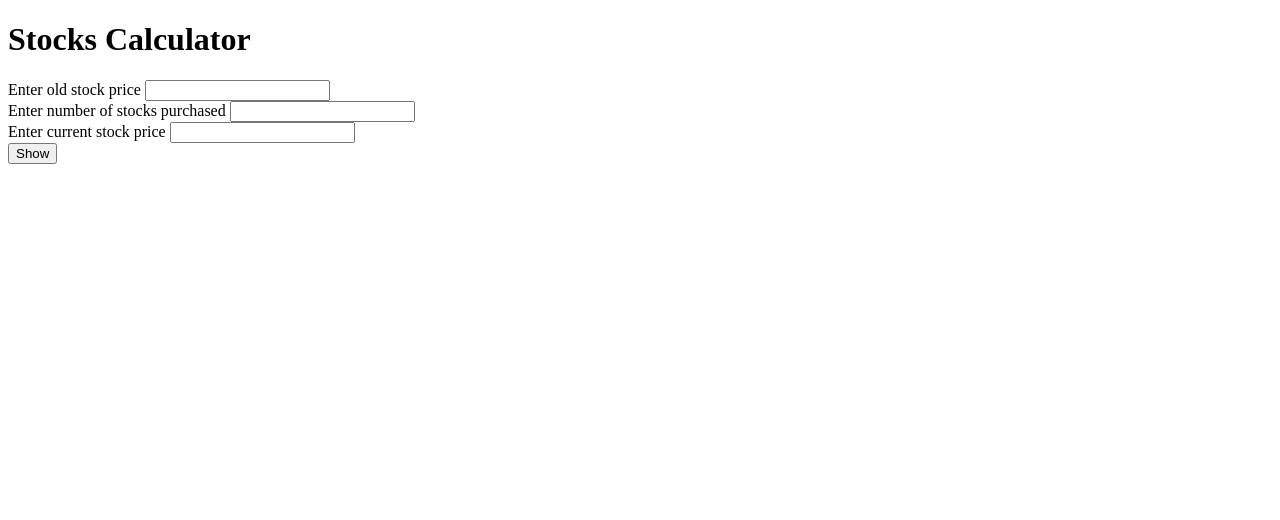
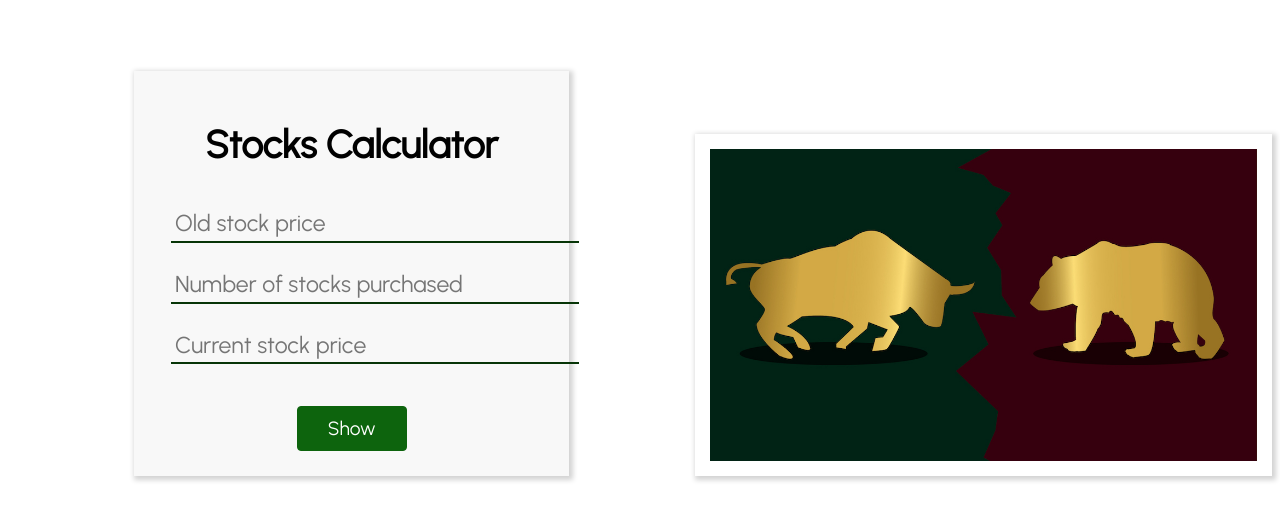
Before and after one commit to shivanigangadharan/stocks, a plain HTML site: page index.html in a window 1280 px wide. Drawn offline with Linux system fonts and the light colour scheme.

Commit message:
style: css done+corner cases

```diff
--- a/index.html
+++ b/index.html
@@ -7,27 +7,34 @@
     <title> Stocks Calculator</title>
     <meta name="viewport" content="width=device-width, initial-scale=1">
     <link rel="stylesheet" type="text/css" media="screen" href="style.css" />
+    <link rel="preconnect" href="https://fonts.googleapis.com">
+    <link rel="preconnect" href="https://fonts.gstatic.com" crossorigin>
+    <link href="https://fonts.googleapis.com/css2?family=Urbanist&display=swap" rel="stylesheet">
 </head>
 
 <body>
+    <div class="content">
         <h1> Stocks Calculator</h1>
         <form>
-        <label>Enter old stock price</label>
-        <input required onchange="handleChangeO(this.value)" id="oldPrice" type="number">
+            <input class="input" placeholder="Old stock price" required onchange="handleChangeO(this.value)" id="oldPrice" type="number">
             <br/>
-        <label>Enter number of stocks purchased</label>
-        <input required id="noOfStocks" type="number" />
+            <input class="input" placeholder="Number of stocks purchased" required id="noOfStocks" type="number" />
             <br/>
-        <label>Enter current stock price</label>
-        <input required onchange="handleChangeN(this.value)" id="newPrice" type="number" />
+            <input class="input" placeholder="Current stock price" required onchange="handleChangeN(this.value)" id="newPrice" type="number"
+            />
             <br/>
-        <button id="submitBtn">Show</button>
+            <button class="button" id="submitBtn">Show</button>
         </form>
+
+    </div>
+    <div class="result">
+        <div id="resultbg">
             <h2 id="result">
             </h2>
             <h3 id="percentage">
-
             </h3>
+        </div>
+    </div>
     <script src="main.js"></script>
 </body>
 
--- a/main.js
+++ b/main.js
@@ -15,6 +15,14 @@ function handleChangeN(p) {
 
 function showStatus(event) {
     event.preventDefault();
+    if (oldPrice == undefined || newPrice == undefined || noOfStocks == undefined) {
+        alert('Please enter values for all 3 inputs.');
+        return 0;
+    }
+    if (oldPrice < 0 || newPrice < 0 || noOfStocks < 0) {
+        alert('Please enter valid inputs.');
+        return 0;
+    }
     console.log('You made a', oldPrice > newPrice ? 'loss' : 'profit', 'of Rs.', Math.abs((oldPrice * noOfStocks.value) - (newPrice * noOfStocks.value)));
     result.innerText = ("You made a ") + (oldPrice > newPrice ? ' loss ' : 'profit ') + (' of Rs. ') + (Math.abs((oldPrice * noOfStocks.value) - (newPrice * noOfStocks.value)));
     percentage.innerText = ("The ") + (oldPrice > newPrice ? ' loss ' : 'profit ') + ("percentage is ") + (((Math.abs((oldPrice * noOfStocks.value) - (newPrice * noOfStocks.value))) / oldPrice) * 100) + ("%");
--- a/style.css
+++ b/style.css
@@ -0,0 +1,58 @@
+body{
+    display: flex;
+    font-family: 'Urbanist', sans-serif;
+    font-size: 120%;
+}
+.result{
+    width: 500px;
+    margin: 10% 0px 0px 0px;
+    box-shadow: 2px 2px 5px 2px lightgray;
+    padding: 2%;
+    border: 15px solid white;
+    background-image: url('./bullbear.jpg');
+    background-position: center;
+color: white;
+    background-size: cover;
+}
+#resultbg{
+    color: black;
+    text-align: center;
+    background: rgba(255, 255, 255, 0.781);
+line-height: 80px;
+}
+.content{
+    background: rgb(248, 248, 248);
+    margin: 5% 10% 0px 10%;
+    padding: 2%;
+    width: 30vw;
+    box-shadow: 2px 2px 5px 2px lightgray;
+    text-align: center;
+}
+.input{
+outline: none;
+border: none;
+font-family: 'Urbanist', sans-serif;
+border-bottom: 2px solid rgb(7, 53, 7);
+background: none;
+font-size: 120%;
+margin: 3%;
+width: 400px;
+padding: 1%;
+color: rgb(13, 100, 13);
+}
+.button{
+    font-family: 'Urbanist', sans-serif;
+    padding: 10px 30px 10px 30px;
+    background: rgb(13, 100, 13);
+    color: white;
+    border: 1px solid rgb(13, 100, 13);
+    border-radius: 4px;
+    font-size: 100%;
+    margin-top: 30px;
+    outline: none;
+}
+.button:hover{
+    background: rgb(32, 141, 32);
+    transition-duration: 0.5s;
+    cursor: pointer;
+}
```
Also changed, not shown: bullbear.jpg (added). Lines whose indentation alone changed are shown as unchanged.
